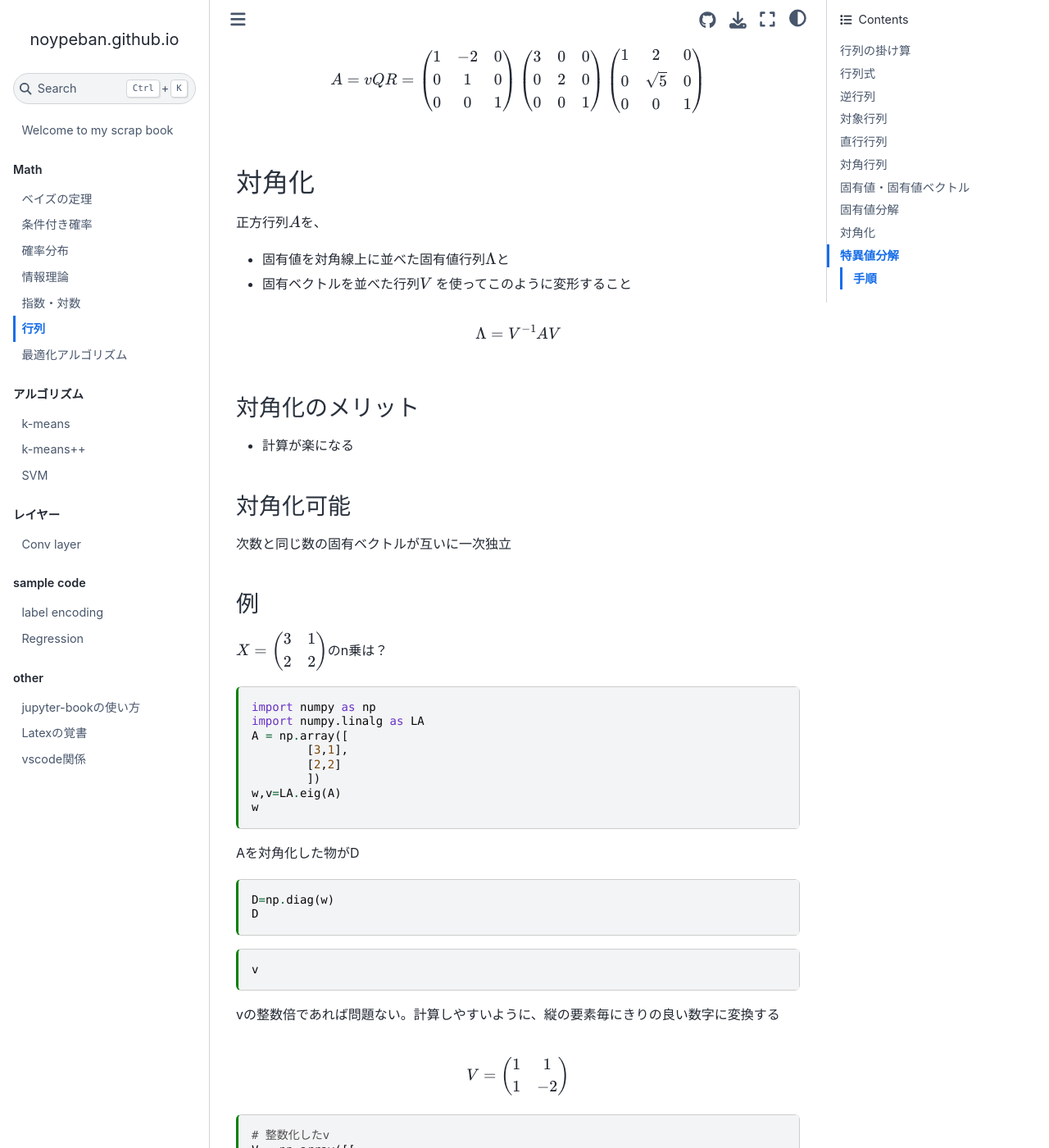
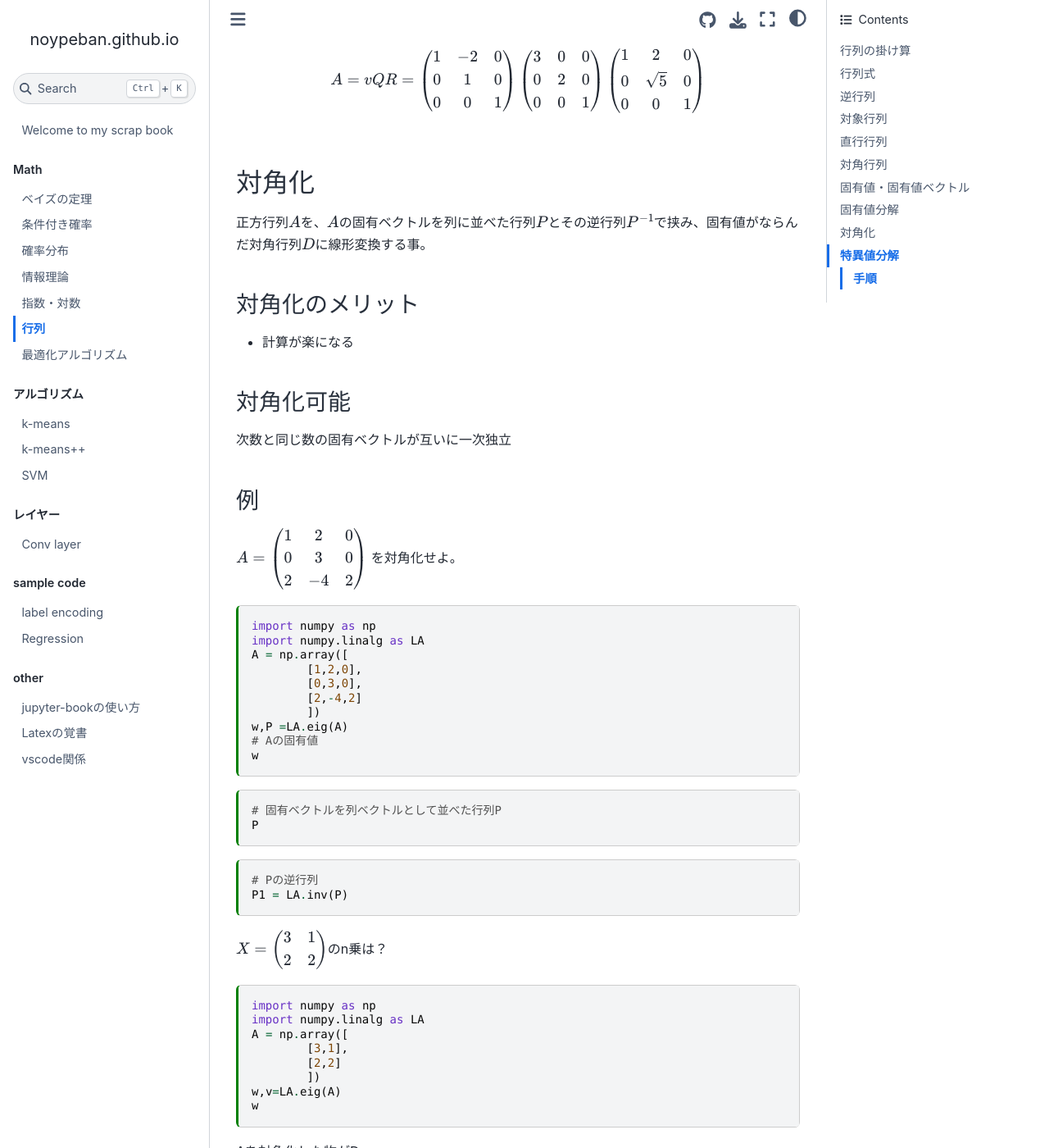
Before and after one commit to noypeban/noypeban.github.io, a Jupyter Book: the page built from math/matrix.md, in a window 1280 px wide and 1400 px high, scrolled down 7456 px. Shown: the whole window at 82% size. Built offline with Jupyter Book 1.0.4 settings and Sphinx 7.4.7 and the Sphinx Book theme 1.1.4, drawn with Linux system fonts in a browser that asks for light colours.

Commit message:
対角化記述変更中

````diff
--- a/math/matrix.md
+++ b/math/matrix.md
@@ -427,12 +427,7 @@ $$
 
 ## 対角化
 
-正方行列$A$を、
-- 固有値を対角線上に並べた固有値行列$\Lambda$と
-- 固有ベクトルを並べた行列$V$
-を使ってこのように変形すること
-
-$$\Lambda = V^{-1}AV$$
+正方行列$A$を、$A$の固有ベクトルを列に並べた行列$P$とその逆行列$P^{-1}$で挟み、固有値がならんだ対角行列$D$に線形変換する事。
 
 ### 対角化のメリット
 - 計算が楽になる
@@ -442,6 +437,38 @@ $$\Lambda = V^{-1}AV$$
 次数と同じ数の固有ベクトルが互いに一次独立
 
 ### 例
+
+$
+A = \begin{pmatrix}
+1 & 2 & 0\\
+0 & 3 & 0\\
+2 & -4 & 2
+\end{pmatrix}
+$
+を対角化せよ。
+
+```{code-cell} python
+import numpy as np
+import numpy.linalg as LA
+A = np.array([
+	[1,2,0],
+	[0,3,0],
+	[2,-4,2]
+	])
+w,P =LA.eig(A)
+# Aの固有値
+w
+```
+
+```{code-cell} python
+# 固有ベクトルを列ベクトルとして並べた行列P
+P
+```
+
+```{code-cell} python
+# Pの逆行列
+P1 = LA.inv(P)
+```
 
 $X=\begin{pmatrix}3&1\\2&2\end{pmatrix}$のn乗は？
 
````
